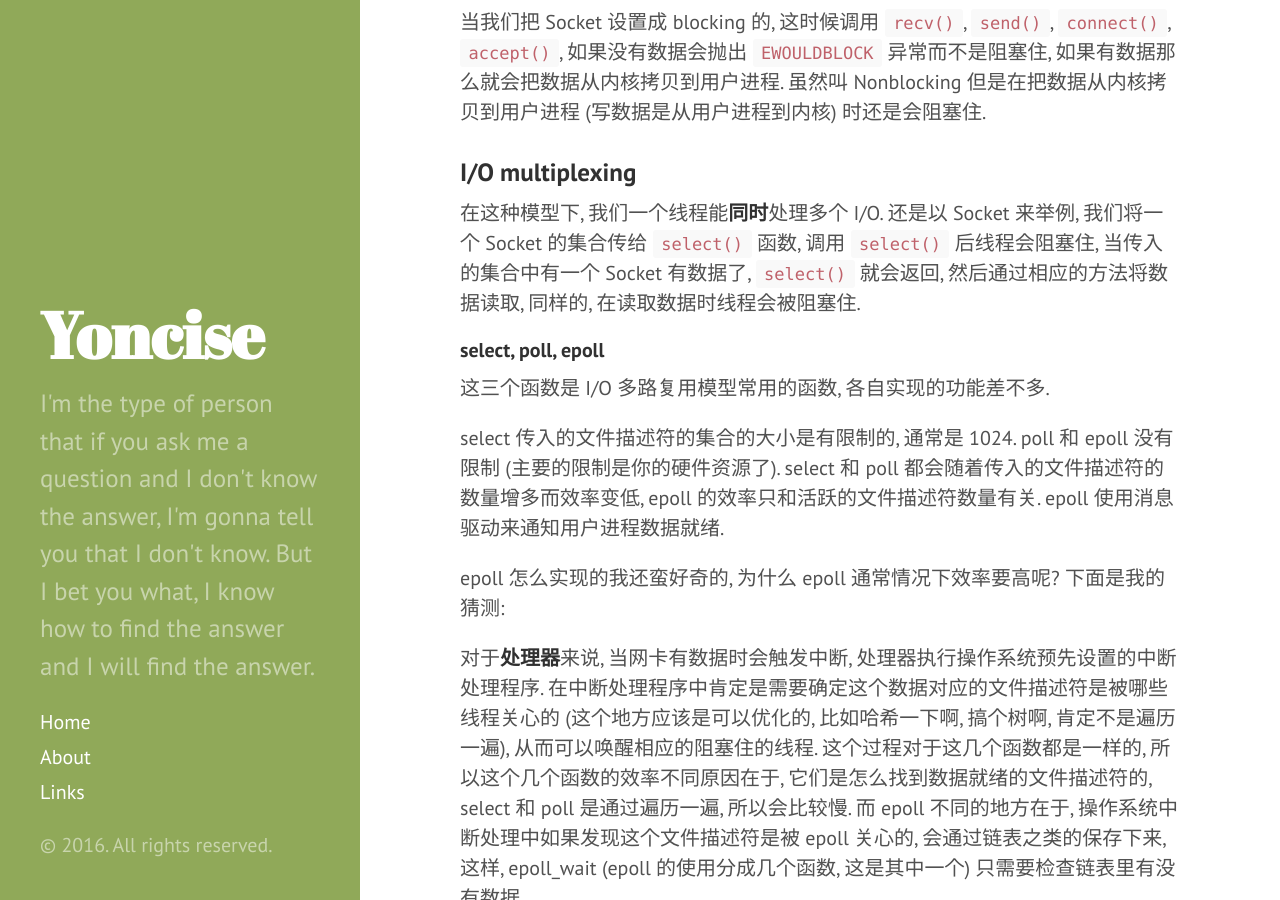
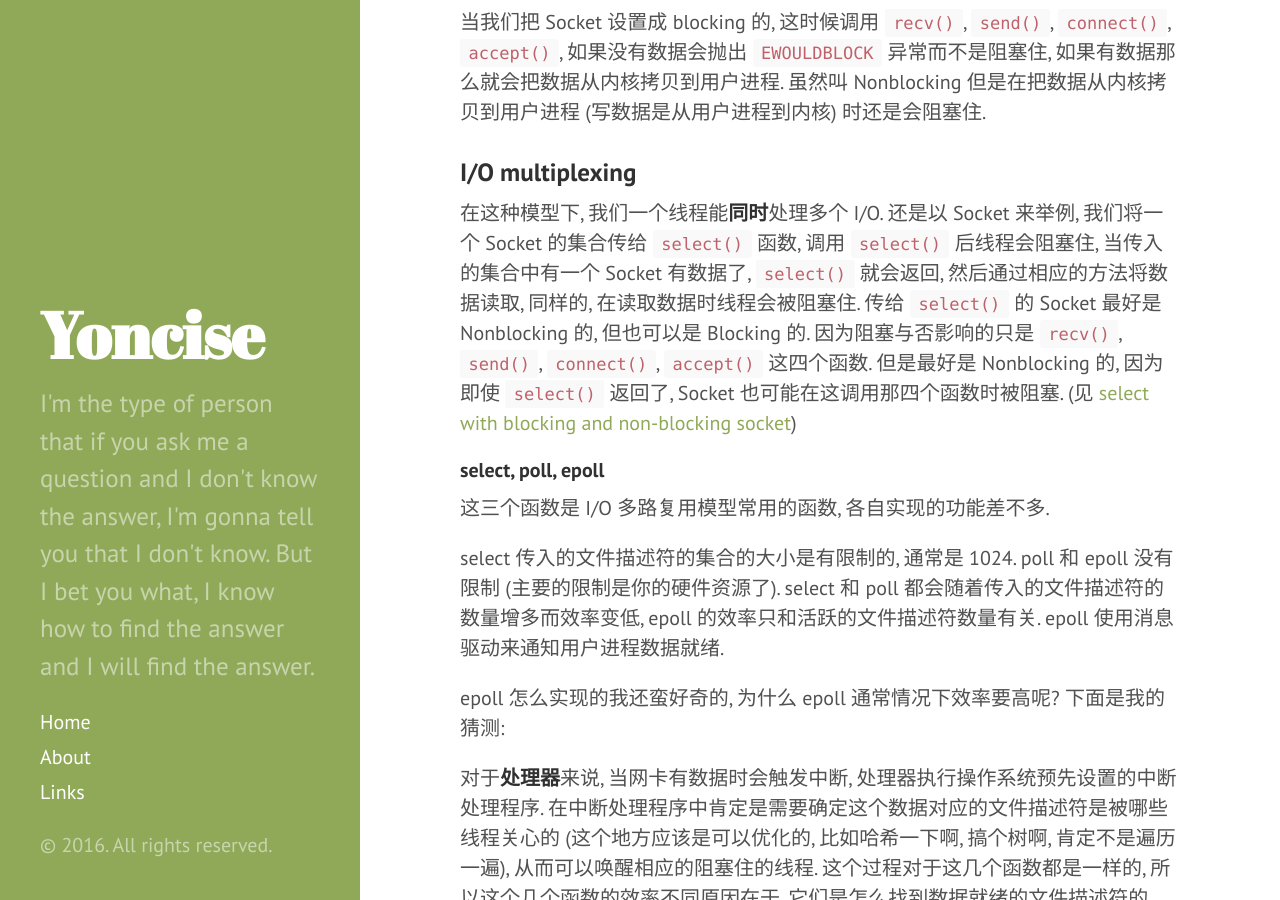
Before and after one commit to yoncise/yoncise.github.io, a Jekyll site: the page built from _posts/2016-11-02-I:O-模型.md, in a window 1280 px wide and 900 px high, scrolled down 1042 px. Built offline with Jekyll 4.4.1, drawn with Linux system fonts in a browser that asks for light colours.

Commit message:
add some info about select

```diff
--- a/_posts/2016-11-02-I:O-模型.md
+++ b/_posts/2016-11-02-I:O-模型.md
@@ -42,7 +42,10 @@ I/O 模型是**操作系统**抽象出来的概念, 方便操作系统统一的
 在这种模型下, 我们一个线程能**同时**处理多个 I/O. 还是以 Socket 来举例,
 我们将一个 Socket 的集合传给 `select()` 函数, 调用 `select()` 后线程会阻塞住,
 当传入的集合中有一个 Socket 有数据了, `select()` 就会返回, 然后通过相应的方法将数据读取, 同样的,
-在读取数据时线程会被阻塞住.
+在读取数据时线程会被阻塞住. 传给 `select()` 的 Socket 最好是 Nonblocking 的, 但也可以是 Blocking 的.
+因为阻塞与否影响的只是 `recv()`, `send()`, `connect()`, `accept()` 这四个函数. 但是最好是 Nonblocking 的,
+因为即使 `select()` 返回了, Socket 也可能在这调用那四个函数时被阻塞.
+(见 [select with blocking and non-blocking socket](http://yoncise.com/2014/03/09/select-with-blocking-and-non-blocking-socket/))
 
 #### select, poll, epoll
 
```
